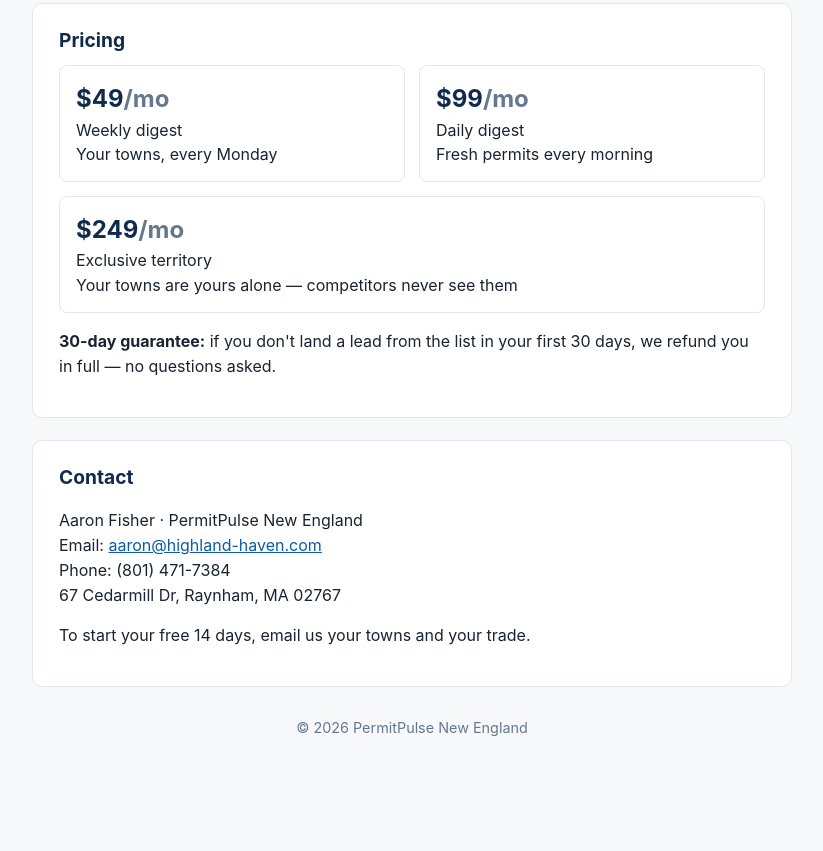
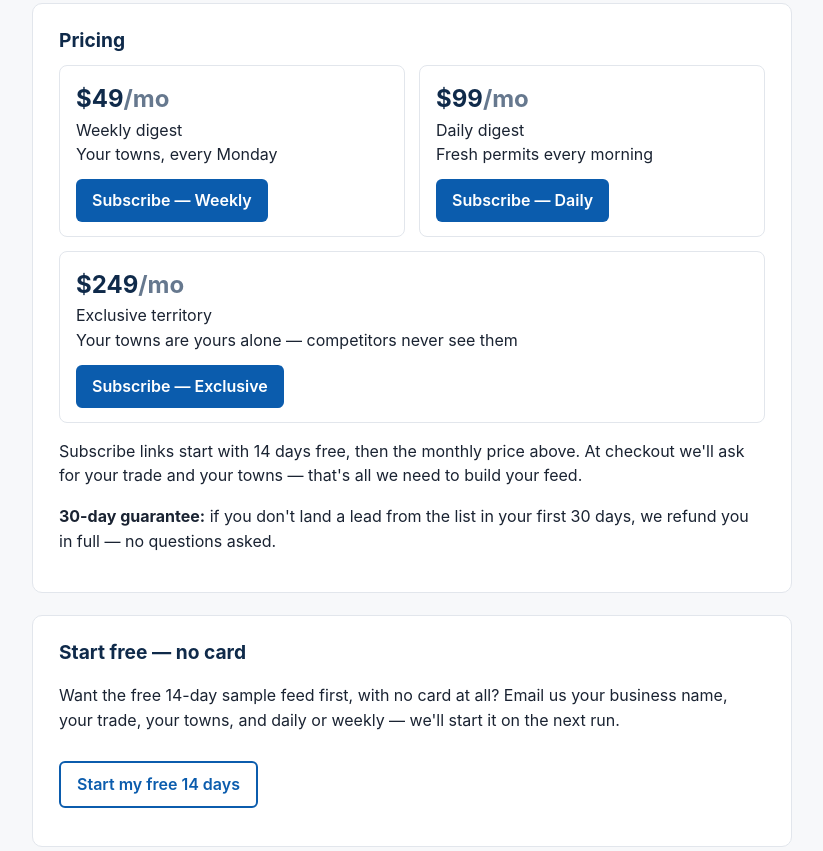
Before and after one commit to afinternet-debug/afinternet-debug.github.io, a plain HTML site: page index.html in a window 1280 px wide. Shown: the part 713-1564 px from the top of the page, without its empty margins (228-1051 px from the left). Before the commit the page ends 1509 px from the top, so only its background shows below. Drawn offline with Linux system fonts and the light colour scheme.

Commit message:
Add Stripe payment links and free-trial start section

```diff
--- a/index.html
+++ b/index.html
@@ -19,6 +19,8 @@
   .plan { flex: 1 1 200px; border: 1px solid #e2e6ec; border-radius: 8px; padding: 14px 16px; }
   .plan .amt { font-size: 1.5rem; font-weight: 700; color: #0f2a4a; }
   .plan .per { color: #66788e; }
+  .btn { display: inline-block; margin-top: 12px; background: #0b5cad; color: #fff; text-decoration: none; padding: 9px 16px; border-radius: 6px; font-weight: 600; }
+  .btn.alt { background: #fff; color: #0b5cad; border: 2px solid #0b5cad; }
   footer { text-align: center; color: #66788e; font-size: .9rem; margin-top: 30px; }
   a { color: #0b5cad; }
 </style>
@@ -52,11 +54,18 @@
   <section>
     <h2>Pricing</h2>
     <div class="price">
-      <div class="plan"><div class="amt">$49<span class="per">/mo</span></div>Weekly digest<br>Your towns, every Monday</div>
-      <div class="plan"><div class="amt">$99<span class="per">/mo</span></div>Daily digest<br>Fresh permits every morning</div>
-      <div class="plan"><div class="amt">$249<span class="per">/mo</span></div>Exclusive territory<br>Your towns are yours alone — competitors never see them</div>
+      <div class="plan"><div class="amt">$49<span class="per">/mo</span></div>Weekly digest<br>Your towns, every Monday<br><a class="btn" href="https://buy.stripe.com/bJe28q9dEfZFcym4j2gQE00">Subscribe — Weekly</a></div>
+      <div class="plan"><div class="amt">$99<span class="per">/mo</span></div>Daily digest<br>Fresh permits every morning<br><a class="btn" href="https://buy.stripe.com/00wdR8ahI28P41QcPygQE01">Subscribe — Daily</a></div>
+      <div class="plan"><div class="amt">$249<span class="per">/mo</span></div>Exclusive territory<br>Your towns are yours alone — competitors never see them<br><a class="btn" href="https://buy.stripe.com/cNi28qfC2eVB1TI3eYgQE02">Subscribe — Exclusive</a></div>
     </div>
+    <p>Subscribe links start with 14 days free, then the monthly price above. At checkout we'll ask for your trade and your towns — that's all we need to build your feed.</p>
     <p><strong>30-day guarantee:</strong> if you don't land a lead from the list in your first 30 days, we refund you in full — no questions asked.</p>
+  </section>
+
+  <section>
+    <h2>Start free — no card</h2>
+    <p>Want the free 14-day sample feed first, with no card at all? Email us your business name, your trade, your towns, and daily or weekly — we'll start it on the next run.</p>
+    <p><a class="btn alt" href="mailto:aaron@highland-haven.com?subject=Start%20my%20free%20PermitPulse%20trial&amp;body=Business%3A%0D%0ATrade%3A%0D%0ATowns%3A%0D%0ADaily%20or%20weekly%3A">Start my free 14 days</a></p>
   </section>
 
   <section>
```
